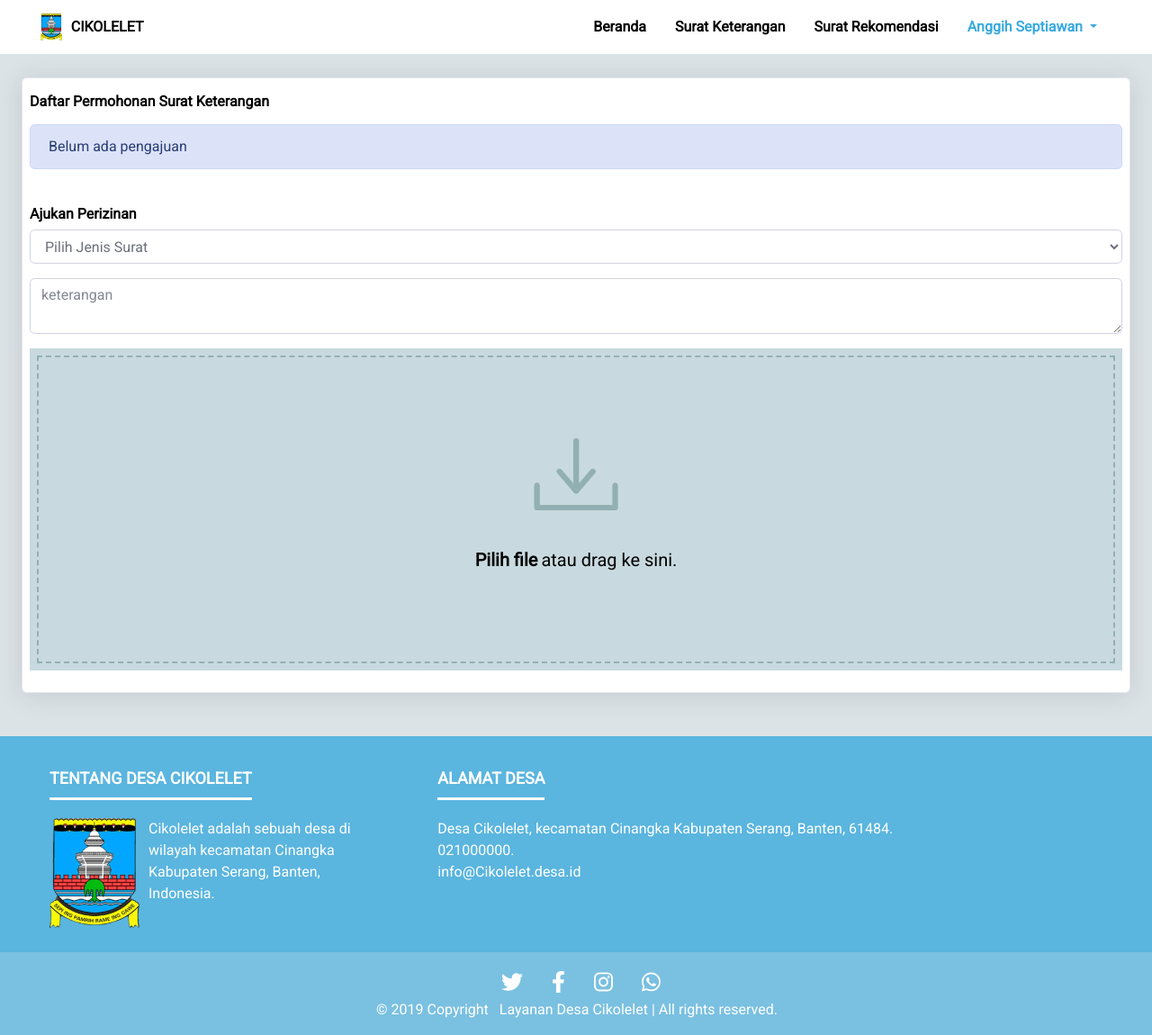
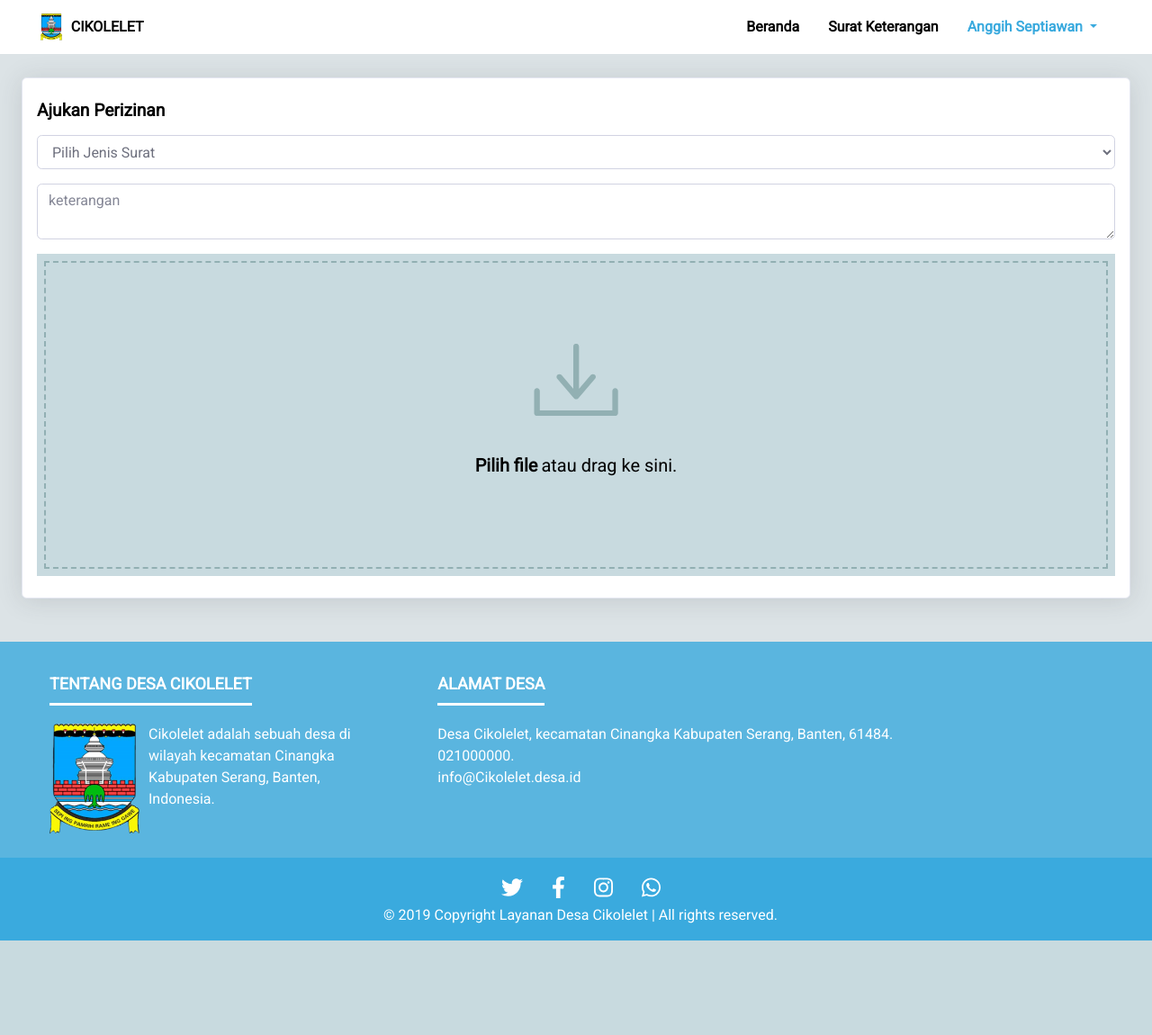
Before and after one commit to anggihseptiawan/kkn_be, a CodeIgniter app: page /database/index.php/perizinan/index in a window 1280 px wide. Shown: the whole page at 90% size. After the commit the page ends 1045 px from the top, so only its background shows below. Run offline with CodeIgniter, Linux system fonts and the light colour scheme; a user stored in the database is signed in; data comes from the database, SQL or seed files in the repository; data that the repository does not hold is empty; some libraries are stand-ins or nearby versions.

Commit message:
add styling, add options perizinan and add new page for list perizinan

```diff
--- a/application/controllers/Perizinan.php
+++ b/application/controllers/Perizinan.php
@@ -14,7 +14,15 @@ class Perizinan extends CI_Controller
     {
         $data['page'] = 'user/perizinan/index';
         $data['user'] = $this->db->get_where('user', ['email' => $this->session->userdata('email')])->row_array();
+        $data['active'] = 'user';
 
+        $this->load->view('layouts/frontend/main_layout', $data);
+    }
+
+    public function list_perizinan()
+    {
+        $data['page'] = 'user/perizinan/list_perizinan';
+        $data['user'] = $this->db->get_where('user', ['email' => $this->session->userdata('email')])->row_array();
         $data['pengajuan'] = $this->db->get_where('surat', ['user_id' => $data['user']['user_id']])->result_array();
         $data['active'] = 'user';
 
--- a/application/views/admin/panduan/add.php
+++ b/application/views/admin/panduan/add.php
@@ -11,10 +11,12 @@
                 <label for="judul">Jenis Panduan</label>
                 <select class="form-control form-control-user " id="fm_jenis" name="jenis" required="true">
                     <option value="Surat-Keterangan-Usaha">Surat Keterangan Usaha</option>
-                    <option value="Surat-Keterangan-Pindah">Surat Keterangan Pindah</option>
+                    <option value="Surat-Keterangan-Kartu-Keluarga">Surat Keterangan Kartu Keluarga</option>
                     <option value="Surat-Keterangan-Kematian">Surat Keterangan Kematian</option>
                     <option value="Surat-Keterangan-Pindah">Surat Keterangan Pindah</option>
                     <option value="Surat-Keterangan-Domisili">Surat Keterangan Domisili</option>
+                    <option value="Surat-Keterangan-Tidak-Mampu">Surat Keterangan Tidak Mampu</option>
+                    <option value="Surat-Keterangan-Ahli-Waris">Surat Keterangan Ahli Waris</option>
                 </select>
             </div>
 
--- a/application/views/admin/panduan/edit.php
+++ b/application/views/admin/panduan/edit.php
@@ -15,6 +15,8 @@
                     <option value="Surat-Keterangan-Kematian" <?= $file['jenis'] == "Surat-Keterangan-Kematian" ? "selected" : ""; ?>>Surat Keterangan Kematian</option>
                     <option value="Surat-Keterangan-Pindah" <?= $file['jenis'] == "Surat-Keterangan-Pindah" ? "selected" : ""; ?>>Surat Keterangan Pindah</option>
                     <option value="Surat-Keterangan-Domisili" <?= $file['jenis'] == "Surat-Keterangan-Domisili" ? "selected" : ""; ?>>Surat Keterangan Domisili</option>
+                    <option value="Surat-Keterangan-Tidak-Mampu" <?= $file['jenis'] == "Surat-Keterangan-Tidak-Mampu" ? "selected" : ""; ?>>Surat Keterangan Tidak Mampu</option>
+                    <option value="Surat-Keterangan-Ahli-Waris" <?= $file['jenis'] == "Surat-Keterangan-Ahli-Waris" ? "selected" : ""; ?>>Surat Keterangan Ahli Waris</option>
                 </select>
             </div>
 
--- a/application/views/layouts/frontend/main_layout.php
+++ b/application/views/layouts/frontend/main_layout.php
@@ -54,10 +54,6 @@
                                 <a class="nav-link bolded <?= $active == 'sk' ? "active" : "" ?>" href="<?= base_url("SK") ?>">Surat Keterangan</a>
                             </li>
 
-                            <li class="nav-item">
-                                <a class="nav-link bolded <?= $active == 'sr' ? "active" : "" ?>" href="<?= base_url("SR") ?>">Surat Rekomendasi</a>
-                            </li>
-
                             <?php if ($this->session->userdata('email')) : ?>
 
                                 <!-- Khusus user yang login -->
@@ -69,8 +65,9 @@
                                         <div class="dropdown-menu dropdown-menu-right" aria-labelledby="dropdownMenuLink">
                                             <ul class="list-unstyled">
                                                 <li><a href="<?= base_url("user"); ?>">Profil Pengguna</a></li>
+                                                <li><a href="<?= base_url("perizinan/list_perizinan"); ?>">Daftar Pengajuan</a></li>
+                                                <li><a href="<?= base_url("perizinan"); ?>">Lakukan Pengajuan</a></li>
                                                 <li><a href="<?= base_url("auth/logout"); ?>">Log out</a></li>
-                                                <li><a href="<?= base_url("perizinan"); ?>">Status Pengajuan</a></li>
                                             </ul>
                                         </div>
                                     </div>
@@ -161,7 +158,7 @@
                 </div>
 
                 <div class="col-md-12 text-center">
-                    &copy; 2019 Copyright<a class="footer-link link" href="#"> Layanan Desa Cikolelet | All rights reserved.</a>
+                    &copy; 2019 Copyright Layanan Desa Cikolelet | All rights reserved.
                 </div>
 
             </div>
--- a/application/views/user/keterangan/index.php
+++ b/application/views/user/keterangan/index.php
@@ -148,7 +148,7 @@
 							<li class="nav-item">
 								<?php
 								foreach ($panduan as $key => $value) :
-									if ($value['jenis'] == 'Surat-Keterangan-Pembuatan-Kartu-Keluarga') : ?>
+									if ($value['jenis'] == 'Surat-Keterangan-Kartu-Keluarga') : ?>
 										<a href="<?= base_url() . str_replace(" ", '_', $value['path']) ?>" class="btn btn-success btn-icon-split ml-3" download="">
 											<span class="icon text-white-50">
 												<i class="fas fa-arrow-down"></i>
--- a/application/views/user/member/index.php
+++ b/application/views/user/member/index.php
@@ -2,7 +2,7 @@
     <div class="container">
         <div class="row  mt-5 justify-content-center">
 
-            <div class="col-md-8">
+            <div class="card col-md-8">
                 <div class="card-header py-3">
                     <h2 class="m-0 font-weight-bold text-primaries ">Profil Pengguna</h2>
 
@@ -77,7 +77,8 @@
                             </tbody>
 
                         </table>
-                        <a href="<?= base_url("user/edit") ?>" class="btnSubmit w-100 d-block text-center">Edit Profil</a>
+                        <!-- <a href="<? //= base_url("user/edit")
+                                        ?>" class="btnSubmit w-100 d-block text-center">Edit Profil</a> -->
 
                     </div>
 
--- a/application/views/user/perizinan/index.php
+++ b/application/views/user/perizinan/index.php
@@ -1,46 +1,17 @@
 <div class="container-fluid ">
     <main class="">
-        <div class="card shadow my-4 px-2 pb-4">
-            <h4 class="my-3 font-weight-bold">Daftar Permohonan Surat Keterangan</h4>
-            <div class="list-group">
-                <?php if ($pengajuan) : ?>
-                    <?php foreach ($pengajuan as $key => $value) : ?>
-                        <div class="list-group-item list-group-item-action">
-                            <div class="descrption float-left">
-                                <p class="mb-0">Pengajuan <span class="font-weight-bold"><?= str_replace('-', ' ', $value['jenis']); ?></span></p>
-                                <small class="d-block">Tanggal Permohonan : <?= $value['created_at']; ?> </small>
-
-                                <?php if ($value['status'] == 1) : ?>
-                                    <p class="mb-0">Berkas Perizinan : <a href="<?= base_url() . str_replace(" ", '_', $value["path_admin"]);  ?>" download>Download disini</a> </p>
-                                <?php elseif ($value['status'] == 2) : ?>
-                                    <p class="mb-0">Keterangan : <?= $value['feedback']; ?> </p>
-                                <?php endif; ?>
-                            </div>
-                            <?php if ($value['status'] == 0) : ?>
-                                <p class="float-right badge badge-primary">Menuggu</p>
-                            <?php elseif ($value['status'] == 1) : ?>
-                                <p class="float-right badge badge-success">Diterima</p>
-                            <?php else : ?>
-                                <p class="float-right badge badge-danger">Ditolak</p>
-                            <?php endif; ?>
-                        </div>
-                    <?php endforeach; ?>
-                <?php else : ?>
-                    <div class="alert alert-primary">Belum ada pengajuan</div>
-                <?php endif; ?>
-            </div>
-
-
-
-            <h4 class="mt-4">Ajukan Perizinan</h4>
+        <div class="card shadow my-4 px-3 pb-4">
+            <h4 class="mb-3 mt-4">Ajukan Perizinan</h4>
             <div class="form-group">
                 <select class="form-control form-control-user " id="fm_jenis" name="jenis" required="true">
                     <option value="0">Pilih Jenis Surat</option>
                     <option value="Surat-Keterangan-Usaha">Surat Keterangan Usaha</option>
-                    <option value="Surat-Keterangan-Pindah">Surat Keterangan Pindah</option>
+                    <option value="Surat-Keterangan-Kartu-Keluarga">Surat Keterangan Kartu Keluarga</option>
                     <option value="Surat-Keterangan-Kematian">Surat Keterangan Kematian</option>
                     <option value="Surat-Keterangan-Pindah">Surat Keterangan Pindah</option>
                     <option value="Surat-Keterangan-Domisili">Surat Keterangan Domisili</option>
+                    <option value="Surat-Keterangan-Tidak-Mampu">Surat Keterangan Tidak Mampu</option>
+                    <option value="Surat-Keterangan-Ahli-Waris">Surat Keterangan Ahli Waris</option>
                 </select>
             </div>
             <div class="form-group">
--- a/assets/css/style.css
+++ b/assets/css/style.css
@@ -38,7 +38,7 @@ h2 {
 
 h4 {
 	font-family: var(--serif-font);
-	font-size: calc(var(--base-font-size) * 1);
+	font-size: calc(var(--base-font-size) * 1.2);
 	font-weight: 600;
 }
 
@@ -71,7 +71,11 @@ h5 {
 
 .dropdown-menu {
 	min-width: 15rem;
-	padding: 0.5rem 10px;
+	padding: 0.5rem 15px;
+}
+
+.dropdown-menu li {
+	padding: 1px 0;
 }
 
 .title {
@@ -243,10 +247,6 @@ a.icons {
 	padding: 0 1rem;
 }
 
-a.icons :hover {
-	color: #3aaade;
-}
-
 a.bolded.active {
 	color: #3aaade !important;
 }
@@ -322,6 +322,10 @@ input[type="text"] {
 	text-decoration: none;
 }
 
+main.list_perizinan .card {
+	min-height: 50vh;
+}
+
 footer {
 	padding: 1.5rem 0;
 	margin-top: 1rem;
@@ -355,7 +359,10 @@ footer {
 	background: rgba(58, 170, 222, 0.8);
 }
 .footers {
-	background: rgba(58, 170, 222, 0.6);
+	background: rgba(58, 170, 222, 1);
+}
+a.icons:hover {
+	color: white;
 }
 .widget {
 	margin: 20px 20px 10px;
```
Also changed, not shown: application/views/user/perizinan/list_perizinan.php (added, +34 -0 lines).
